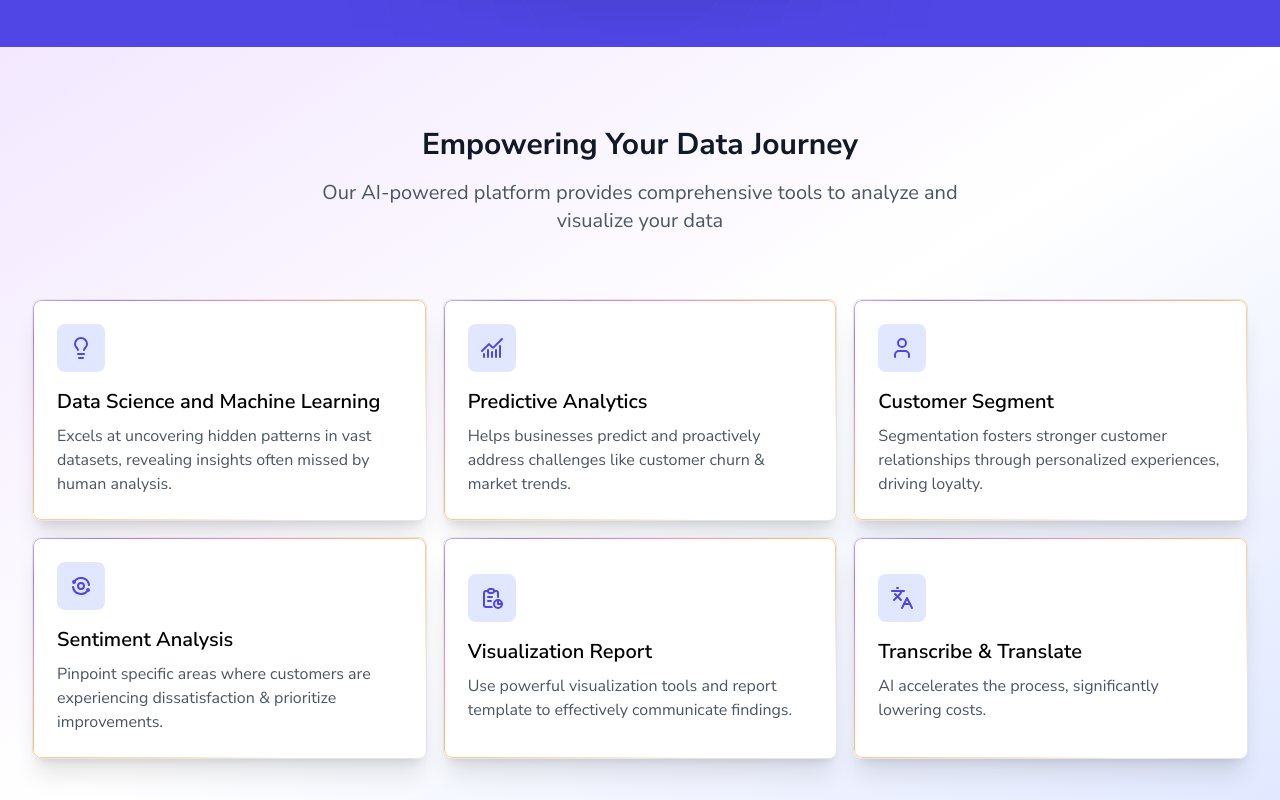
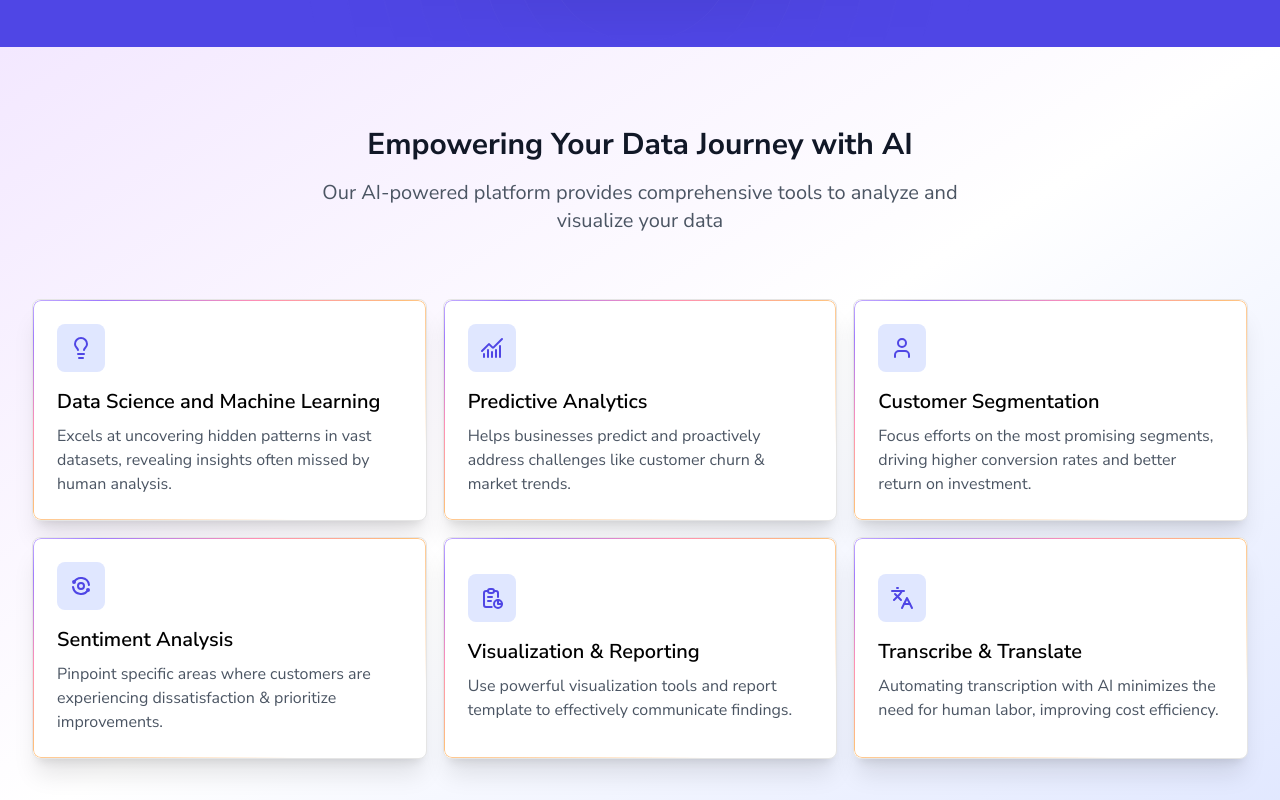
Before and after one commit to gariftech/goarif-profile, a Next.js app: page / in a window 1280 px wide. Shown: the part 680-1480 px from the top of the page. Built offline with nearby package versions, Linux system fonts and the light colour scheme.

Commit message:
fix: improve typewriting

```diff
--- a/src/app/home/cta.tsx
+++ b/src/app/home/cta.tsx
@@ -32,7 +32,7 @@ export default function Cta() {
             >
               <strong>Security:</strong> Robust encryption, access controls, and regular audits.
               <br />
-              <strong>Compliance:</strong> Adheres to the GDPR regulations.
+              <strong>Compliance:</strong> Adheres to the GDPR and PDP regulations.
               <br />
               <strong>User Control:</strong> You control your data and its use.
               <br />
--- a/src/app/home/features.tsx
+++ b/src/app/home/features.tsx
@@ -49,9 +49,9 @@ const features = [
   },
   {
     icon: User,
-    title: 'Customer Segment',
+    title: 'Customer Segmentation',
     description:
-      'Segmentation fosters stronger customer relationships through personalized experiences, driving loyalty.',
+      'Focus efforts on the most promising segments, driving higher conversion rates and better return on investment.',
   },
   {
     icon: IconAnalyze,
@@ -61,14 +61,14 @@ const features = [
   },
   {
     icon: IconReport,
-    title: 'Visualization Report',
+    title: 'Visualization & Reporting',
     description:
       'Use powerful visualization tools and report template to effectively communicate findings.',
   },
   {
     icon: Languages,
     title: 'Transcribe & Translate',
-    description: 'AI accelerates the process, significantly lowering costs.',
+    description: 'Automating transcription with AI minimizes the need for human labor, improving cost efficiency.',
   },
 ]
 
@@ -85,7 +85,7 @@ export default function Features() {
               viewport={{ once: true, amount: 0.3 }}
               transition={{ duration: 0.5 }}
             >
-              Empowering Your Data Journey
+              Empowering Your Data Journey with AI
             </motion.h2>
 
             <motion.p
```
